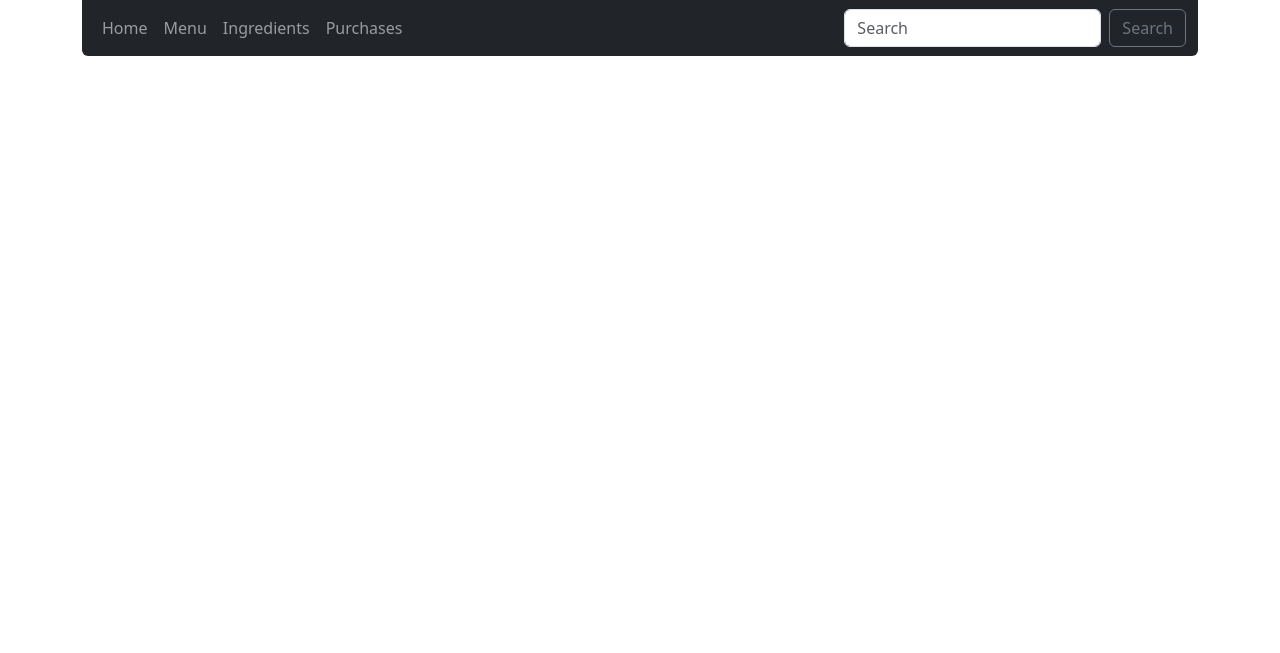
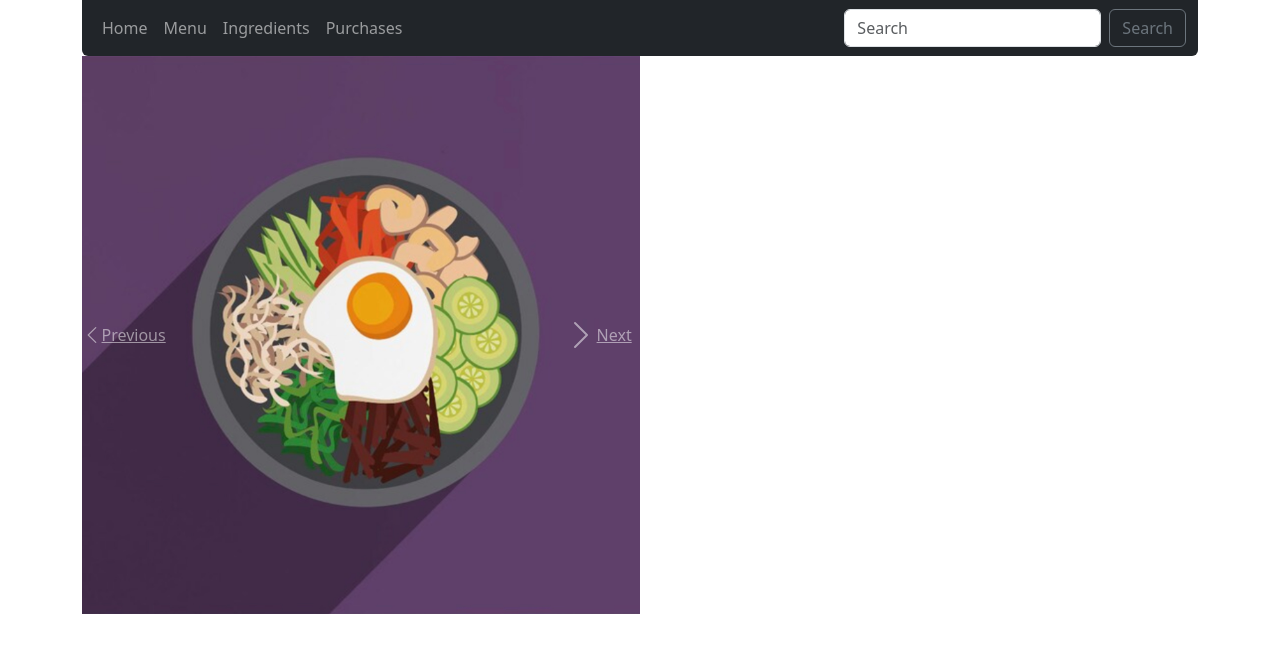
Before and after one commit to wadedjones/djangodelights, a Django app: page / in a window 1280 px wide. Shown: the top 653 px of the page. Run offline with Django 4.2, Linux system fonts and the light colour scheme; some libraries are stand-ins or nearby versions.

Commit message:
finished refactoring of all html files, added carousel to home page with several random photos

```diff
--- a/djangodelights/inventory/static/inventory/main.js
+++ b/djangodelights/inventory/static/inventory/main.js
@@ -68,3 +68,7 @@ let moneyCell = Array.prototype.slice.call(document.querySelectorAll(".currency"
 moneyCell.forEach(function(cell){
     cell.textContext = (+cell.textContext).toLocaleString('en-US', {style: 'currency', currency: 'USD'});
 });
+
+$('.carousel').carousel({
+    interval: 100
+  })
--- a/djangodelights/inventory/templates/inventory/base.html
+++ b/djangodelights/inventory/templates/inventory/base.html
@@ -51,5 +51,8 @@
             {% endblock %}
         </main>
         <script src="https://cdn.jsdelivr.net/npm/bootstrap@5.1.3/dist/js/bootstrap.bundle.min.js" integrity="sha384-ka7Sk0Gln4gmtz2MlQnikT1wXgYsOg+OMhuP+IlRH9sENBO0LRn5q+8nbTov4+1p" crossorigin="anonymous"></script>
+        <script src="https://code.jquery.com/jquery-3.4.1.slim.min.js" integrity="sha384-J6qa4849blE2+poT4WnyKhv5vZF5SrPo0iEjwBvKU7imGFAV0wwj1yYfoRSJoZ+n" crossorigin="anonymous"></script>
+        <script src="https://cdn.jsdelivr.net/npm/popper.js@1.16.0/dist/umd/popper.min.js" integrity="sha384-Q6E9RHvbIyZFJoft+2mJbHaEWldlvI9IOYy5n3zV9zzTtmI3UksdQRVvoxMfooAo" crossorigin="anonymous"></script>
+        <script src="https://stackpath.bootstrapcdn.com/bootstrap/4.4.1/js/bootstrap.min.js" integrity="sha384-wfSDF2E50Y2D1uUdj0O3uMBJnjuUD4Ih7YwaYd1iqfktj0Uod8GCExl3Og8ifwB6" crossorigin="anonymous"></script>
     </body>
 </html>
--- a/djangodelights/inventory/templates/inventory/home.html
+++ b/djangodelights/inventory/templates/inventory/home.html
@@ -22,4 +22,44 @@
     </div>
 </div>
 
+<div class="container">
+    <div class="row">
+        <div class="col">
+            <div id="foodCarousel" class="carousel slide carousel-fade w-50" data-ride="carousel">
+                <div class="carousel-inner">
+                  <div class="carousel-item active">
+                    <img class="d-block w-100" src="{% static 'inventory/ramen.jpg' %}" alt="First slide">
+                  </div>
+                  <div class="carousel-item">
+                    <img class="d-block w-100" src="{% static 'inventory/potatobowl.jpg' %}" alt="Second slide">
+                  </div>
+                  <div class="carousel-item">
+                    <img class="d-block w-100" src="{% static 'inventory/nachos.jpg' %}" alt="Third slide">
+                  </div>
+                  <div class="carousel-item">
+                    <img class="d-block w-100" src="{% static 'inventory/pasta.jpg' %}" alt="Fourth slide">
+                  </div>
+                  <div class="carousel-item">
+                    <img class="d-block w-100" src="{% static 'inventory/kimchi.jpg' %}" alt="Fifth slide">
+                  </div>
+                  <div class="carousel-item">
+                    <img class="d-block w-100" src="{% static 'inventory/hummus.jpg' %}" alt="Sixth slide">
+                  </div>
+                  <div class="carousel-item">
+                    <img class="d-block w-100" src="{% static 'inventory/coffee.jpg' %}" alt="Seventh slide">
+                  </div>
+                </div>
+                <a class="carousel-control-prev" href="#foodCarousel" role="button" data-slide="prev">
+                    <span class="carousel-control-prev-icon" aria-hidden="true"></span>
+                    <span class="sr-only">Previous</span>
+                  </a>
+                  <a class="carousel-control-next" href="#foodCarousel" role="button" data-slide="next">
+                    <span class="carousel-control-next-icon" aria-hidden="true"></span>
+                    <span class="sr-only">Next</span>
+                  </a>
+              </div>
+        </div>
+    </div>
+</div>
+
 {% endblock %}
```
Also changed, not shown: djangodelights/inventory/templates/inventory/delete_menu_item.html (+17 -1 lines), djangodelights/inventory/templates/inventory/edit_ingredient.html (+25 -6 lines), djangodelights/inventory/templates/inventory/edit_menu_item.html (+30 -6 lines), djangodelights/inventory/templates/inventory/out_of_stock.html (+15 -2 lines), djangodelights/inventory/templates/inventory/purchase.html (+16 -1 lines), djangodelights/inventory/static/inventory/coffee.jpg (added), djangodelights/inventory/static/inventory/hummus.jpg (added), djangodelights/inventory/static/inventory/kimchi.jpg (added), djangodelights/inventory/static/inventory/nachos.jpg (added), djangodelights/inventory/static/inventory/pasta.jpg (added), djangodelights/inventory/static/inventory/potatobowl.jpg (added), djangodelights/inventory/static/inventory/ramen.jpg (added).
